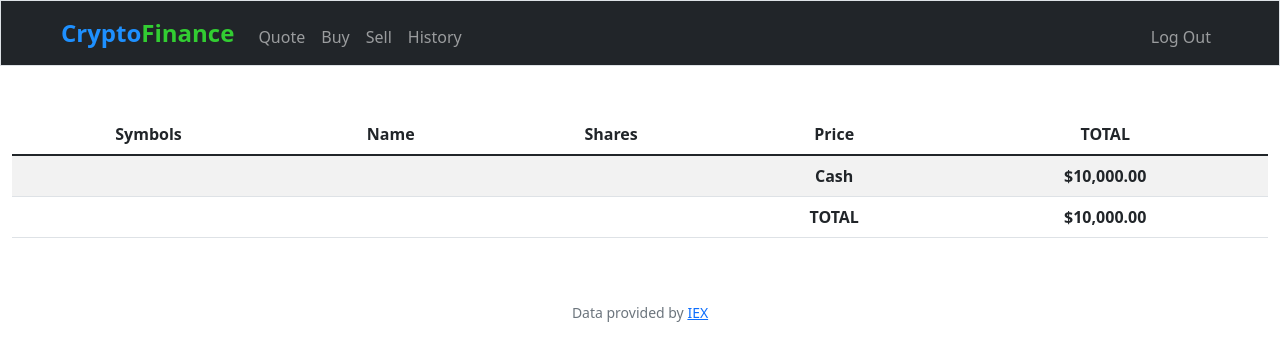
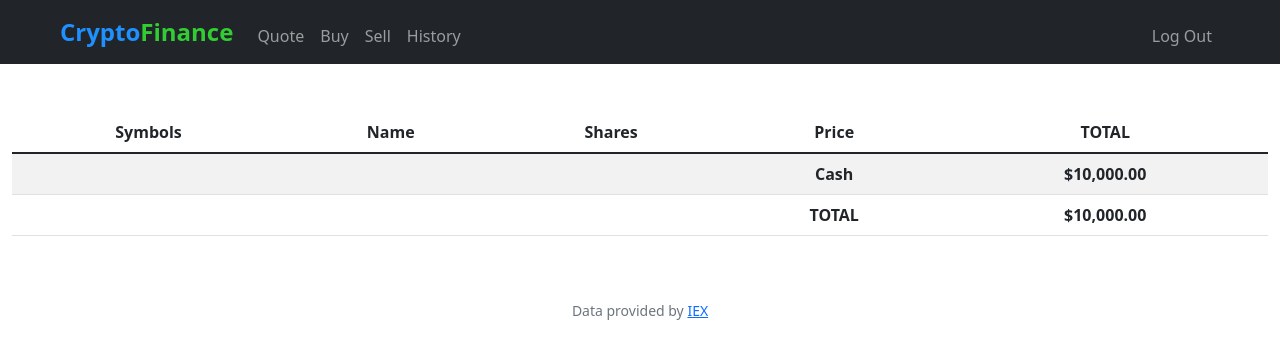
Before and after one commit to jnale-hub/StockFinance, a Flask app: page / in a window 1280 px wide. Shown: the top 361 px of the page. Run offline with Flask 3, Linux system fonts and the light colour scheme; a user stored in the database is signed in; lists and menus that the app fills with data are empty; some libraries are stand-ins or nearby versions.

Commit message:
initial commit

```diff
--- a/templates/layout.html
+++ b/templates/layout.html
@@ -27,7 +27,7 @@
 
 <body class="gradient-custom-2">
 
-    <nav class="bg-dark border navbar navbar-expand-md navbar-dark px-lg-5">
+    <nav class="bg-dark navbar navbar-expand-md navbar-dark px-lg-5">
         <div class="container-fluid">
             <a class="navbar-brand" href="/">
                 <b><span style="font-size: 24px; color: #1E90FF;">Crypto</span><span
```
Also changed, not shown: static/favicon.ico, static/infinite-scroll.js (deleted).
